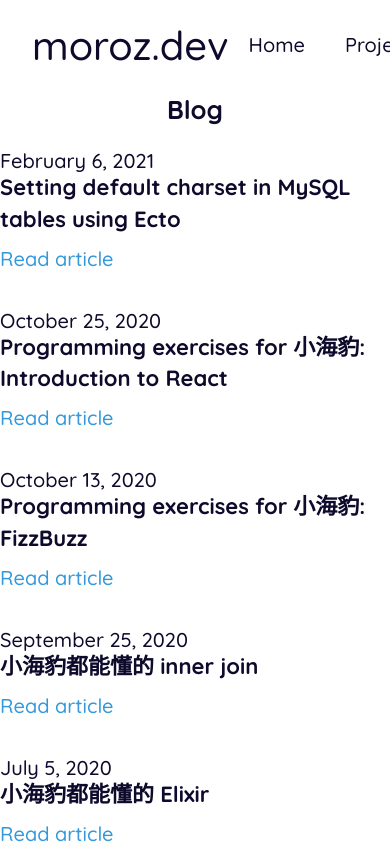
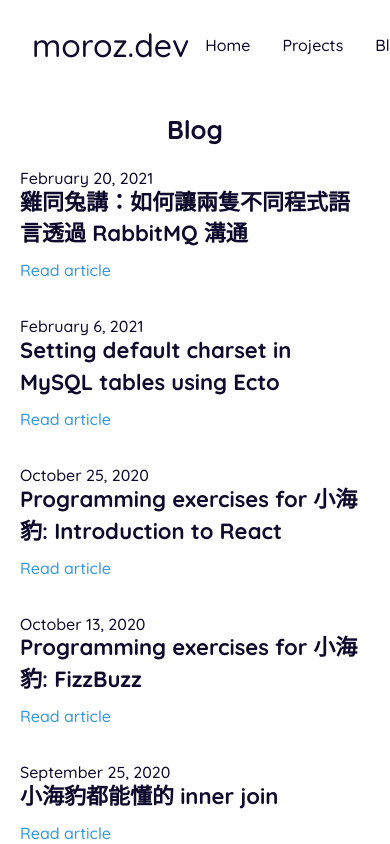
Before and after one commit to moroz/moroz.dev, a Next.js app: page /blog in a window 390 px wide. Shown: the top 844 px of the page. Built offline with nearby package versions, Linux system fonts and the light colour scheme.

Commit message:
Stub RabbitMQ Chinese post, fit content to page width

```diff
--- /dev/null
+++ b/content/blog/ji-tong-tu-jiang-ruhe-rang-liang-zhi-bu-tong-chengshi-yuyan-touguo-rabbitmq-goutong.md
@@ -0,0 +1,9 @@
+---
+title: 雞同兔講：如何讓兩隻不同程式語言透過 RabbitMQ 溝通
+date: 2021-02-20
+slug: ji-tong-tu-jiang-ruhe-rang-liang-zhi-bu-tong-chengshi-yuyan-touguo-rabbitmq-goutong
+---
+
+## 序
+
+近期工作上有一個專案需要為一個現有的系統新增功能。原始的專案以 Node.js 為後端伺服器，以 React.js 為前端單頁應用（SPA）界面。該專案為公司內用系統，規模不大，然而結構卻錯綜複雜。專案沒有測試項目，原本打算為現有的 Node 架構漸漸加測試項目，但經八小時的實驗後我發現 TypeORM 在測試方面表現不佳，無法以資料庫交易（transaction）隔斷每一項測試的資料庫連接，使資料庫互動的測試極為艱難。幸好小編最擅長的一門程式語言在單元測試的方面表現非常好：每一個用 `mix phx.server` 建立的專案都具備使用獨立交易測試資料庫的功能；測項文法很簡潔，執行速度非常快。
--- a/css/base.sass
+++ b/css/base.sass
@@ -10,6 +10,7 @@ body
   font-size: 1.25rem
   font-weight: 500
   line-height: 1.5
+  +fluid-type($mobile-width, $desktop-width, 16px, 20px)
 
 a:link
 
@@ -40,6 +41,8 @@ a:link
 
 .container
   padding: 0 calc(50vw - #{$container-width / 2})
+  box-sizing: border-box
+
 
   &.is-centered
     position: absolute
@@ -48,5 +51,10 @@ a:link
     transform: translate(-50%, -50%)
     width: 50%
 
+  @media screen and (max-width: 800px)
+    width: 100%
+    padding: 20px
+
+
 .text-center
   text-align: center
```
